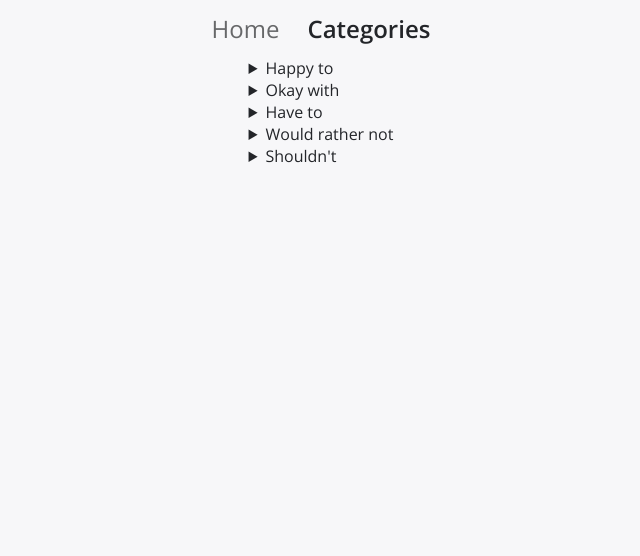
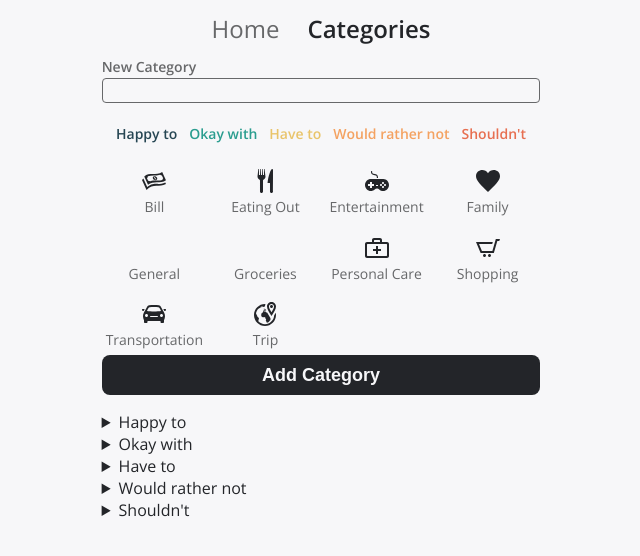
Before and after one commit to Jighdan/trckr, a website built with webpack: page static/index.html in a window 1280 px wide. Both pictures are taken after a click on the element "Categories". Shown: the whole page, without its empty margins (319-959 px from the left). Built offline with nearby package versions, Linux system fonts and the light colour scheme.

Commit message:
:sparkles: Added a form for new categories

```diff
--- /dev/null
+++ b/src/components/Category/CategoryForm/CategoryFormName.ts
@@ -0,0 +1,13 @@
+const CategoryFormName = (): HTMLInputElement => {
+	const element: HTMLInputElement = document.createElement("input");
+	element.setAttribute("type", "text");
+	element.setAttribute("aria-label", "Category Name");
+	element.setAttribute("name", "categoryName");
+	element.setAttribute("autocomplete", "off");
+	element.setAttribute("required", "true");
+	element.classList.add("category-form-name");
+
+	return element;
+};
+
+export { CategoryFormName };
--- /dev/null
+++ b/src/components/Category/CategoryForm/CategoryFormParent.ts
@@ -0,0 +1,88 @@
+import { InterfaceCategory } from "../../../models/Category";
+
+import { InterfaceType } from "../../../models/Type";
+
+const composeCategoryFormTypeIcon = (iconPath: string): HTMLDivElement => {
+	const element = document.createElement("div");
+	element.classList.add("category-form-type-icon");
+	const maskUrl = `url(${iconPath}) no-repeat center`;
+	element.style.mask = maskUrl;
+	element.style.webkitMask = maskUrl;
+
+	return element;
+};
+
+const composeCategoryFormTypeOption = (typeId: string, type: InterfaceType): HTMLDivElement => {
+	const elementContainer = document.createElement("div");
+	const inputElement = document.createElement("input");
+	const labelElement = document.createElement("label");
+	const iconElement = composeCategoryFormTypeIcon(type.icon);
+
+	inputElement.setAttribute("type", "radio");
+	inputElement.setAttribute("name", "typeId");
+	inputElement.setAttribute("value", typeId);
+	inputElement.setAttribute("required", "true");
+
+	labelElement.setAttribute("for", "typeId");
+	labelElement.innerText = type.name;
+
+	elementContainer.append(iconElement, labelElement, inputElement);
+
+	return elementContainer;
+};
+
+const CategoryFormType = (types: {[index: string]: InterfaceType}): HTMLDivElement => {
+	const element = document.createElement("div");
+	const elementOptions = Object.keys(types).map(typeKey => {
+		const element = composeCategoryFormTypeOption(typeKey, types[typeKey]);
+		return element
+	});
+
+	element.classList.add("category-form-parent");
+
+	element.append(...elementOptions);
+	return element;
+}
+
+export { CategoryFormType };
+
+const composeCategoryFormParentItem = (categoryKey: string, categoryName: string, categoryColor: string): HTMLDivElement => {
+	const elementContainer = document.createElement("div");
+	const inputElement = document.createElement("input");
+	const labelElement = document.createElement("label");
+
+	inputElement.setAttribute("type", "radio");
+	inputElement.setAttribute("name", "parentCategory");
+	inputElement.setAttribute("value", categoryKey);
+	// Adding an `id` attribute so the input can be "checked" by clicking on the label
+	inputElement.setAttribute("id", categoryName);
+	inputElement.setAttribute("required", "true");
+
+	labelElement.setAttribute("for", categoryName);
+	labelElement.style.color = categoryColor;
+	labelElement.innerText = categoryName;
+
+	elementContainer.classList.add("category-form-parent-option");
+	elementContainer.append(inputElement, labelElement);
+
+	return elementContainer;
+};
+
+const CategoryFormParent = (categories: {[index: string]: InterfaceCategory}): HTMLDivElement => {
+	const element = document.createElement("div");
+	const elementOptions = Object.keys(categories).map(categoryKey => {
+		const category = categories[categoryKey];
+		const element = composeCategoryFormParentItem(categoryKey, category.name, category.color);
+		return element
+	});
+
+	element.setAttribute("required", "true");
+	element.classList.add("category-form-parent");
+
+	element.append(...elementOptions);
+	return element;
+}
+
+
+
+export { CategoryFormParent };
--- /dev/null
+++ b/src/components/Category/CategoryForm/CategoryFormType.ts
@@ -0,0 +1,51 @@
+import { InterfaceType } from "../../../models/Type";
+
+const composeCategoryFormTypeIcon = (iconPath: string): HTMLDivElement => {
+	const element = document.createElement("div");
+	element.classList.add("category-form-type-option-icon");
+	const maskUrl = `url(${iconPath}) no-repeat center`;
+	element.style.mask = maskUrl;
+	element.style.webkitMask = maskUrl;
+
+	return element;
+};
+
+const composeCategoryFormTypeOption = (typeId: string, type: InterfaceType): HTMLDivElement => {
+	const elementContainer = document.createElement("div");
+	const inputElement = document.createElement("input");
+	const labelElement = document.createElement("label");
+	const labelTextElement = document.createElement("span");
+	const iconElement = composeCategoryFormTypeIcon(type.icon);
+
+	inputElement.setAttribute("type", "radio");
+	inputElement.setAttribute("name", "typeId");
+	inputElement.setAttribute("value", typeId);
+	// Adding an `id` attribute so the input can be "checked" by clicking on the label
+	inputElement.setAttribute("id", type.name);
+	inputElement.setAttribute("required", "true");
+
+	labelTextElement.innerText = type.name;
+
+	labelElement.setAttribute("for", type.name);
+	labelElement.append(iconElement, labelTextElement);
+
+	elementContainer.classList.add("category-form-type-option");
+	elementContainer.append(inputElement, labelElement);
+
+	return elementContainer;
+};
+
+const CategoryFormType = (types: {[index: string]: InterfaceType}): HTMLDivElement => {
+	const element = document.createElement("div");
+	const elementOptions = Object.keys(types).map(typeKey => {
+		const element = composeCategoryFormTypeOption(typeKey, types[typeKey]);
+		return element
+	});
+
+	element.classList.add("category-form-type");
+
+	element.append(...elementOptions);
+	return element;
+}
+
+export { CategoryFormType };
--- /dev/null
+++ b/src/components/Category/CategoryForm/index.ts
@@ -0,0 +1,63 @@
+import { Component } from "../../Component";
+import { store } from "../../../store/index";
+import { CategoryFormName } from "./CategoryFormName";
+import { CategoryFormParent } from "./CategoryFormParent"
+import { CategoryFormType } from "./CategoryFormType";
+
+class CategoryForm extends Component {
+	inputName: HTMLInputElement
+
+	constructor() {
+		super(document.createElement("form"), store, true);
+
+		const legend = document.createElement("legend");
+		legend.innerText = "New Category";
+
+		this.inputName = CategoryFormName();
+		const inputParent = CategoryFormParent(store.state.categories);
+		const inputType = CategoryFormType(store.state.types);
+
+		const inputBox = document.createElement("div");
+		inputBox.classList.add("input-box");
+		inputBox.append(this.inputName, inputParent, inputType)
+
+		const submitButton = document.createElement("button");
+		submitButton.classList.add("button");
+		submitButton.setAttribute("type", "submit");
+		submitButton.innerText = "Add Category";
+
+		this.element.classList.add("category-form");
+		this.element.append(legend, inputBox, submitButton);
+	}
+
+	onSubmit(event: Event): void {
+		event.preventDefault();
+
+		const { elements } = this.element;
+
+		const parentCategoryElement: HTMLInputElement = new Array(...elements.parentCategory).find(
+			(input: HTMLInputElement) => input.checked);
+		const typeIdElement: HTMLInputElement = new Array(...elements.typeId).find(
+			(input: HTMLInputElement) => input.checked);
+
+		const name = elements.categoryName.value;
+		const parentCategory = parentCategoryElement.value;
+		const typeId = typeIdElement.value;
+
+		if (name && parentCategory && typeId) {
+			this.inputName.value = "";
+			store.commit("addSubCategory", { parentCategory, name, typeId });
+		}
+	}
+
+	setEvents(): void {
+		this.element.addEventListener("submit", (event: Event) => this.onSubmit(event));
+	}
+
+	render = (): HTMLFormElement => {
+		this.setEvents();
+		return this.element;
+	}
+}
+
+export { CategoryForm };
--- /dev/null
+++ b/src/style/components/_categoryForm.scss
@@ -0,0 +1,113 @@
+.category-form {
+	max-width: 500px;
+	display: flex;
+	flex-direction: column;
+	justify-content: center;
+
+	legend {
+		margin-bottom: 0.15rem;
+		justify-self: start;
+		font-size: $font-sm;
+		font-weight: bold;
+		color: $color-gray-dark;
+	}
+
+	.input-box {
+		display: grid;
+		grid-template-rows: repeat(3, max-content);
+		gap: 0.8rem;
+		grid-gap: 0.8rem;
+	}
+
+	&-name {
+		margin-bottom: 0.5rem;
+		padding: 0.25rem 0.75rem;
+		background-color: $color-white;
+		border: 1px solid $color-gray-dark;
+		border-radius: 0.25rem;
+	}
+
+	&-parent {
+		display: flex;
+		justify-content: space-between;
+		justify-content: center;
+		align-items: center;
+		flex-wrap: wrap;
+		gap: 0.75rem;
+		column-gap: 0.75rem;
+
+		&-option {
+			display: flex;
+			flex-direction: column;
+			justify-content: center;
+			align-items: flex-start;
+
+			label {
+				text-align: center;
+				font-size: $font-sm;
+				font-weight: bold;
+				color: $color-gray-dark;
+				border-bottom: 5px solid $color-white;
+				cursor: pointer;
+			}
+
+			input[type="radio"] {
+				position: absolute;
+				visibility: hidden;
+
+				&:checked + label {
+					color: $color-black;
+					border-bottom: 5px solid currentColor;
+				}
+			}
+		}
+	}
+
+	&-type {
+		display: grid;
+		grid-template-columns: repeat(4, 1fr);
+		gap: 0.35rem;
+		grid-gap: 0.35rem;
+
+		&-option {
+			display: flex;
+			flex-direction: column;
+			justify-content: center;
+			align-items: center;
+			cursor: pointer;
+
+			label {
+				padding: 0.25rem;
+				display: flex;
+				flex-direction: column;
+				justify-content: center;
+				align-items: center;
+
+				span {
+					font-size: $font-sm;
+					text-align: center;
+					color: $color-gray-dark;
+					border-bottom: 2.5px solid $color-white;
+				}
+			}
+
+			input[type="radio"] {
+				position: absolute;
+				visibility: hidden;
+
+				&:checked + label {
+					span {
+						color: $color-black;
+						border-bottom: 2.5px solid $color-black;
+					}
+				}
+			}
+
+			&-icon {
+				width: $font-xl;
+				height: $font-xl;
+				background-color: $color-black;
+			}
+		}
+	}
+}
--- a/src/style/components/_index.scss
+++ b/src/style/components/_index.scss
@@ -1,6 +1,9 @@
 @import "./views";
 @import "./button";
+
 @import "./expenseForm";
 @import "./expensesTotal";
 @import "./expensesList";
 @import "./expensesListItem";
+
+@import "./categoryForm";
--- a/src/views/Category.ts
+++ b/src/views/Category.ts
@@ -1,9 +1,11 @@
+import { CategoryForm } from "../components/Category/CategoryForm/index";
 import { CategoryList } from "../components/Category/CategoryList/index";
 
 const Category = (root: HTMLElement): void => {
+	const instanceOfCategoryForm = new CategoryForm();
 	const instanceOfCategoryList = new CategoryList();
 
-	const instances = [instanceOfCategoryList];
+	const instances = [instanceOfCategoryForm, instanceOfCategoryList];
 	root.append(...instances.map(instance => instance.render()));
 };
 
```
